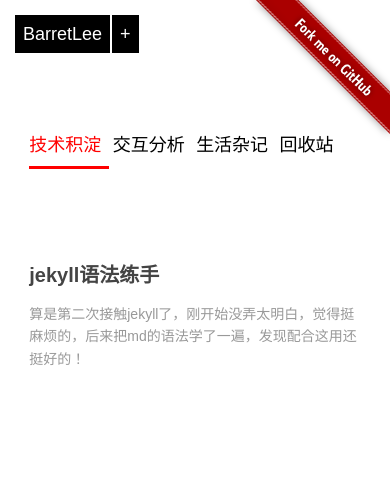
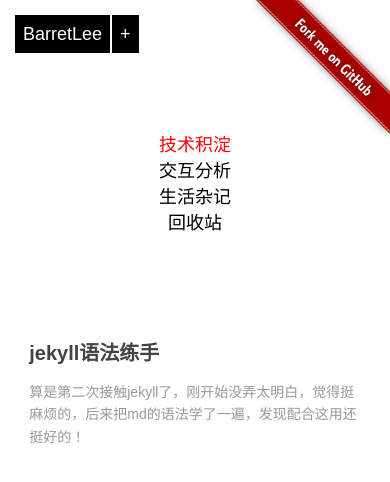
Before and after one commit to hustskyking/hustskyking.github.io, a Jekyll site: the page built from index.md, in a window 390 px wide. Shown: the top 482 px of the page. Built offline with Jekyll 4.4.1, drawn with Linux system fonts in a browser that asks for light colours; Markdown is read by kramdown in place of the engine named in the settings; comment, search, counter and statistics services are not loaded.

Commit message:
移动设备nav处理

```diff
--- a/css/default.css
+++ b/css/default.css
@@ -160,6 +160,7 @@ h3.about {color:#777;margin-top:20px;font-size:22px;margin-bottom:10px}
     .index-content .artical-cate { margin-top:50px; }
 
     .blog .aside,
+    .trash .aside,
     .life .aside,
     .opinion .aside {display:none;background-image:none;}
 }
@@ -168,6 +169,14 @@ h3.about {color:#777;margin-top:20px;font-size:22px;margin-bottom:10px}
     .weibo-con { float:none; }
     .contact-more { margin-top:15px; }
     .contact-more a { margin-left:0; margin-right:40px; }
+    .index-content #cateBar {
+        display:none;
+    }
+    .index-content .artical-cate li { display:block; width: auto; text-align: center;}
+    .index-content .artical-cate li a,
+    .index-content .artical-cate li a:visited { display:inline-block; zoom:1; color:#000; width:100%; }
+    .index-content .artical-cate li a:hover { text-decoration:none; }
+    .index-content .artical-cate li.on span{ color:red; }
 }
 
 @media (max-width: 1020px){
```
